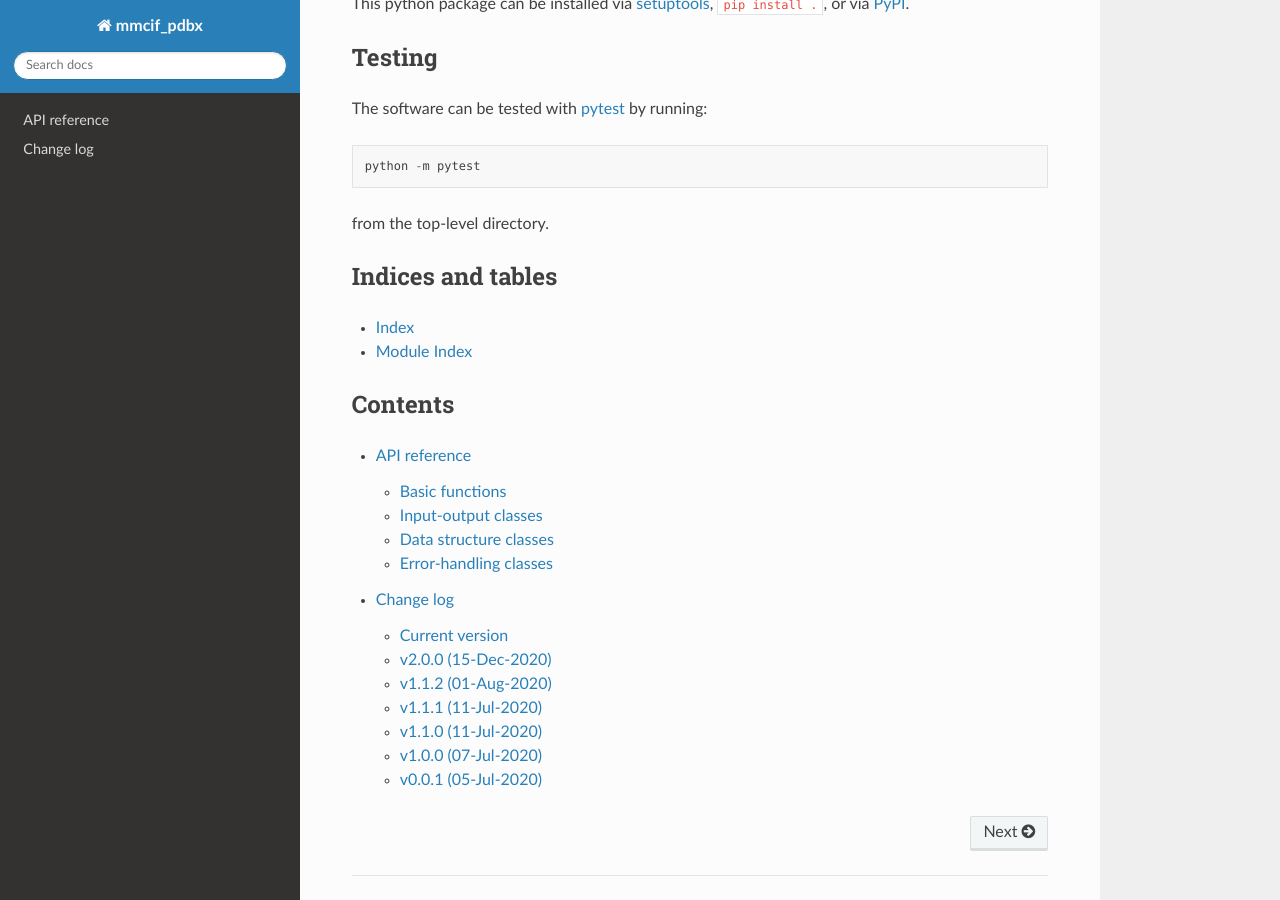
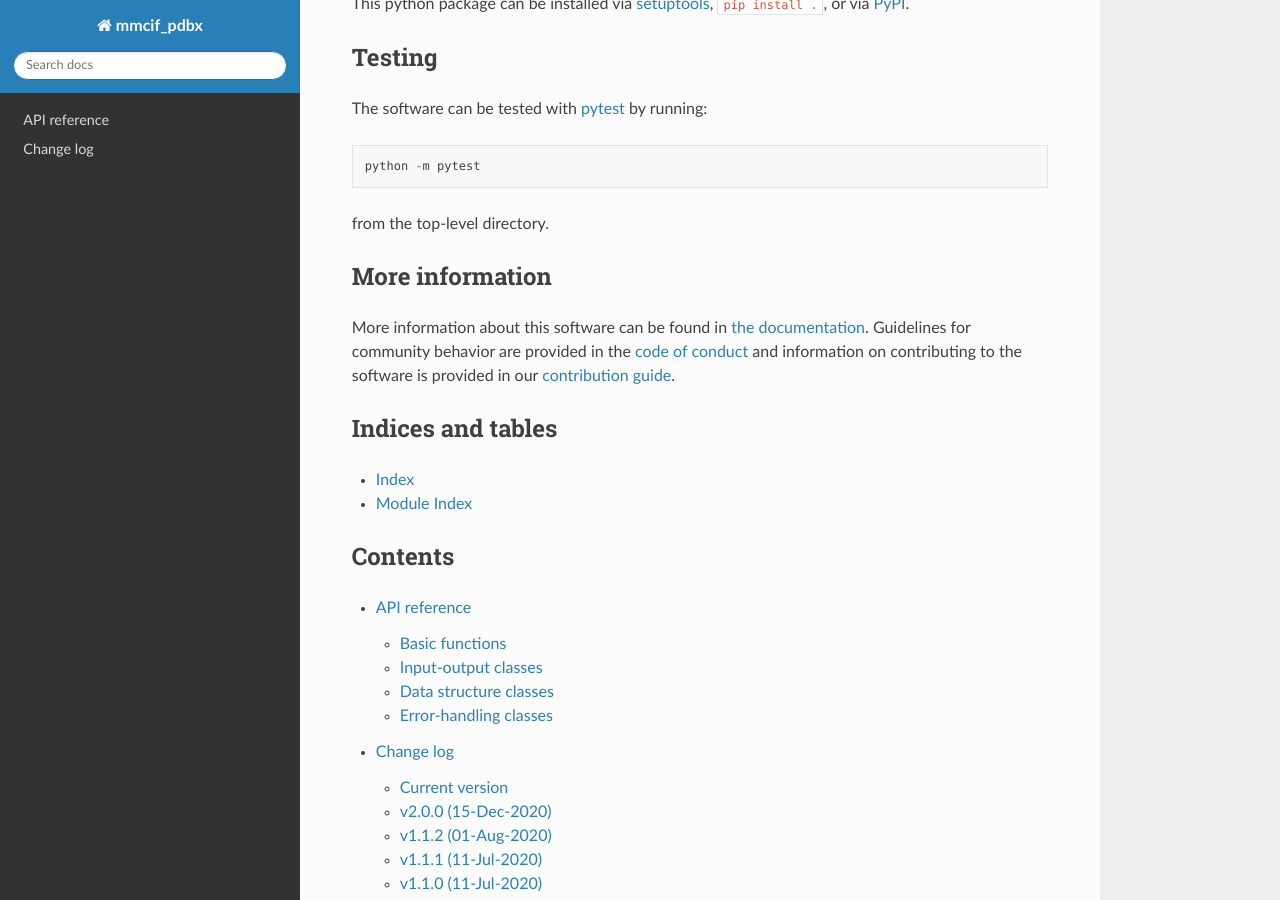
Before and after one commit to Electrostatics/mmcif_pdbx, a Sphinx documentation site: the page built from docs/index.rst, in a window 1280 px wide and 900 px high, scrolled down 793 px. Built offline with Sphinx 7.4.7 and the Read the Docs theme 2.0.0, drawn with Linux system fonts in a browser that asks for light colours.

Commit message:
Address code of conduct feedback.
https://github.com/Electrostatics/mmcif_pdbx/pull/55#event-4525305604

```diff
--- a/docs/index.rst
+++ b/docs/index.rst
@@ -47,6 +47,13 @@ The software can be tested with `pytest <https://docs.pytest.org/en/stable/>`_ b
 
 from the top-level directory.
 
+----------------
+More information
+----------------
+
+More information about this software can be found in `the documentation <https://mmcif-pdbx.readthedocs.io/>`_.
+Guidelines for community behavior are provided in the `code of conduct <https://github.com/Electrostatics/mmcif_pdbx/blob/master/CODE_OF_CONDUCT.md>`_ and information on contributing to the software is provided in our `contribution guide <https://github.com/Electrostatics/mmcif_pdbx/blob/master/CONTRIBUTING.md>`_.
+
 ------------------
 Indices and tables
 ------------------
```
Also changed, not shown: CODE_OF_CONDUCT.md (+1 -3 lines), README.md (+11 -4 lines).
